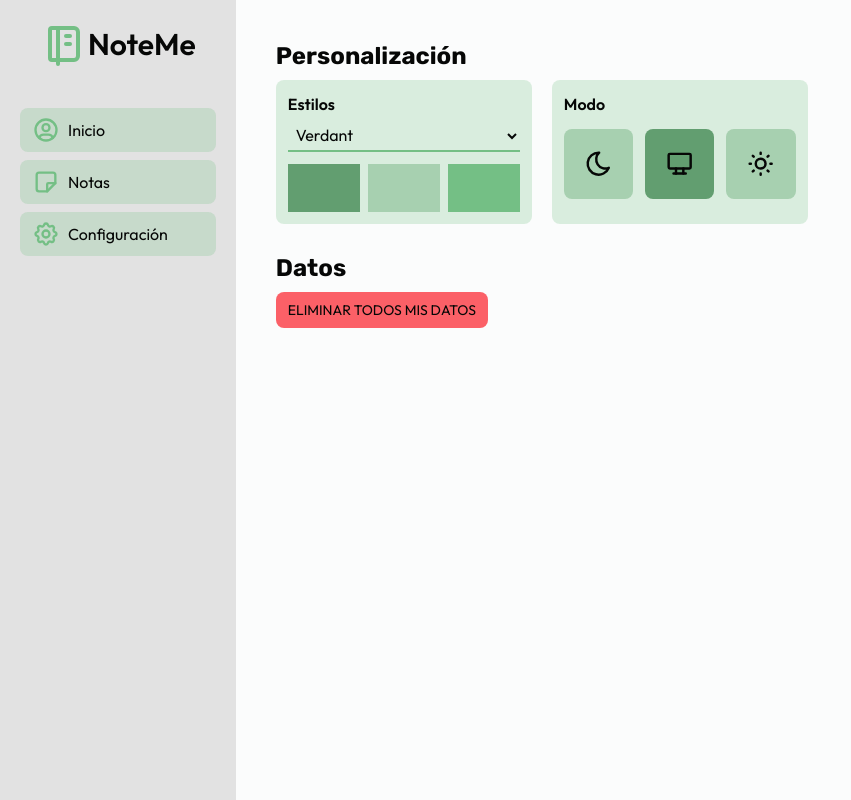
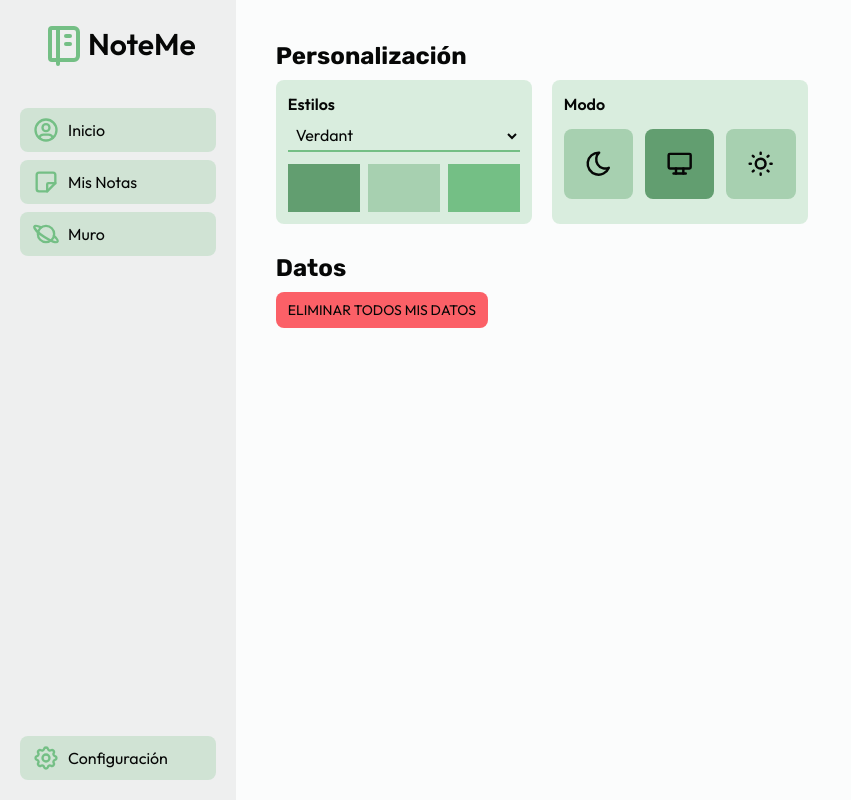
Before and after one commit to Over12/notes-app, a Next.js app: page /dashboard/settings in a window 1280 px wide. Shown: the whole page, without its empty margins (0-851 px from the left). Built offline with nearby package versions, Linux system fonts and the light colour scheme.

Commit message:
feat: Agregar ícono de exploración y mejorar etiquetas en la barra lateral

```diff
--- a/components/ui/Sidebar.tsx
+++ b/components/ui/Sidebar.tsx
@@ -1,9 +1,9 @@
-import { IconNote, IconNotebook, IconSettings, IconUserCircle } from '@tabler/icons-react'
+import { IconNote, IconNotebook, IconPlanet, IconSettings, IconUserCircle } from '@tabler/icons-react'
 import Link from 'next/link'
 
 export default function Sidebar() {
   return (
-    <nav className='bg-text/10 p-5'>
+    <nav className='flex flex-col bg-text/5 p-5'>
       <div className='flex items-center justify-center px-5'>
         <IconNotebook className='text-accent size-12' />
         <p className='text-3xl font-semibold'>NoteMe</p>
@@ -18,16 +18,20 @@ export default function Sidebar() {
         <li className='rounded-lg bg-accent/25'>
           <Link href='/dashboard/notes' className='flex items-center px-3 py-2'>
             <IconNote className='size-7 text-accent' />
-            <span className='ml-2'>Notas</span>
+            <span className='ml-2'>Mis Notas</span>
           </Link>
         </li>
         <li className='rounded-lg bg-accent/25'>
-          <Link href='/dashboard/settings' className='flex items-center px-3 py-2'>
-            <IconSettings className='size-7 text-accent' />
-            <span className='ml-2'>Configuración</span>
+          <Link href='/dashboard/explore' className='flex items-center px-3 py-2'>
+            <IconPlanet className='size-7 text-accent' />
+            <span className='ml-2'>Muro</span>
           </Link>
         </li>
       </ul>
+      <Link href='/dashboard/settings' className='flex items-center px-3 py-2 mt-auto rounded-lg bg-accent/25'>
+        <IconSettings className='size-7 text-accent' />
+        <span className='ml-2'>Configuración</span>
+      </Link>
     </nav>
   )
 };
```
